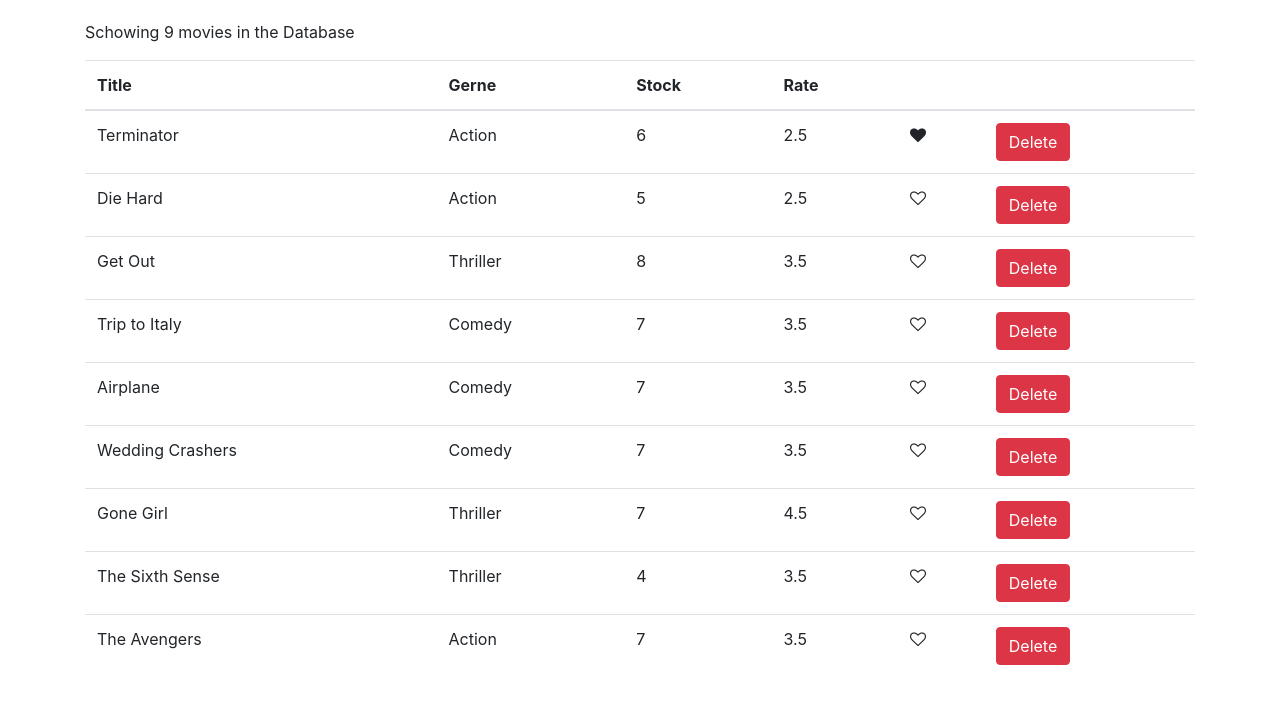
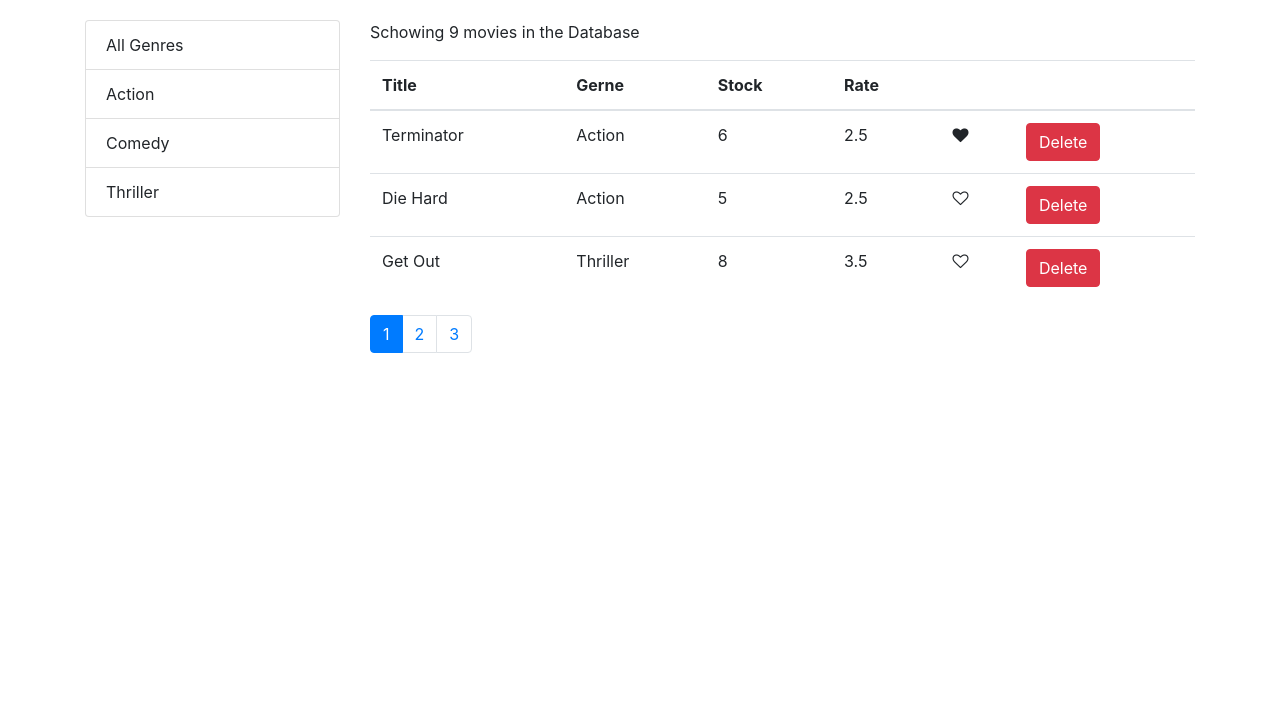
Before and after one commit to Kischa-hub/vidly, a React (Create React App) app: page / in a window 1280 px wide. Shown: the top 704 px of the page. Built offline with nearby package versions, Linux system fonts and the light colour scheme.

Commit message:
paging und Filter

```diff
--- a/package.json
+++ b/package.json
@@ -8,6 +8,8 @@
     "@testing-library/user-event": "^7.2.1",
     "bootstrap": "^4.5.3",
     "font-awesome": "^4.7.0",
+    "lodash": "^4.17.20",
+    "prop-types": "^15.6.2",
     "react": "^16.14.0",
     "react-dom": "^16.14.0",
     "react-scripts": "3.4.3"
--- /dev/null
+++ b/src/components/common/listGroup.jsx
@@ -0,0 +1,35 @@
+import { findLastIndex, sortedIndexOf } from "lodash";
+import React, { Component } from "react";
+
+const ListGroup = (props) => {
+  const {
+    items,
+    textProperty,
+    valuePropert,
+    onItemSelect,
+    selectedItem,
+  } = props;
+  return (
+    <ul className="list-group">
+      {items.map((item) => (
+        <li
+          key={item[valuePropert]}
+          className={
+            item === selectedItem ? "list-group-item active" : "list-group-item"
+          }
+          onClick={() => onItemSelect(item)}
+          style={{ cursor: "pointer" }}
+        >
+          {item[textProperty]}
+        </li>
+      ))}
+    </ul>
+  );
+
+  // ListGroup.defaultProps = {
+  //   textProperty: "name",
+  //   valuePropert: "_id",
+  // };
+};
+
+export default ListGroup;
--- /dev/null
+++ b/src/components/common/pagination.jsx
@@ -0,0 +1,42 @@
+import React from "react";
+import _lodash from "lodash";
+import PropTypes from "prop-types";
+const Pagination = (props) => {
+  //Objeckt distractring
+  const { itemCount, pageSize, currentPage, onPageChanged } = props;
+  //console.log("currentPage", currentPage);
+  const pagesCount = Math.ceil(itemCount / pageSize);
+  // console.log("pagesCount", pagesCount);
+  if (pagesCount === 1) return null;
+  const pages = _lodash.range(1, pagesCount + 1);
+
+  return (
+    <nav>
+      <ul className="pagination">
+        {pages.map((page) => (
+          <li
+            className={page === currentPage ? "page-item active" : "page-item"}
+            key={page}
+          >
+            <a
+              className="page-link"
+              onClick={() => onPageChanged(page)}
+              style={{ cursor: "pointer" }}
+            >
+              {page}
+            </a>
+          </li>
+        ))}
+      </ul>
+    </nav>
+  );
+
+  Pagination.propTypes = {
+    itemCount: PropTypes.number.isRequired,
+    pageSize: PropTypes.number.isRequired,
+    currentPage: PropTypes.number.isRequired,
+    onPageChanged: PropTypes.func.isRequired,
+  };
+};
+
+export default Pagination;
--- a/src/components/movies.jsx
+++ b/src/components/movies.jsx
@@ -1,10 +1,25 @@
 import React, { Component } from "react";
 import { getMovies } from "../services/fakeMovieService";
-import Like from "../components/common/like";
+import Like from "./common/like";
+import Pagination from "./common/pagination";
+import { paginate } from "../utils/paginat";
+import ListGroup from "../components/common/listGroup";
+import { getGenres } from "../services/fakeGenreService";
+
 class Movies extends Component {
   state = {
-    movies: getMovies(),
+    movies: [],
+    gernes: [], //getGenres(),
+    pageSize: 3,
+    currentPage: 1,
+
+    //Object distruction
+    // const count :
   };
+  componentDidMount() {
+    const geners = [{ name: "All Genres" }, ...getGenres()];
+    this.setState({ movies: getMovies(), gernes: geners });
+  }
 
   handeldelete = (movie) => {
     const movies = this.state.movies.filter((m) => m._id !== movie._id);
@@ -20,8 +35,18 @@
     this.setState({ movies: movies });
   };
 
+  handelPageChange = (page) => {
+    this.setState({ currentPage: page });
+  };
+
+  handelGenreSelect = (genre) => {
+    this.setState({ SelectedGenre: genre, currentPage: 1 });
+  };
+
   render() {
     const { length: moviesCount } = this.state.movies;
+    //Object distructure
+    const { movies, pageSize, currentPage, SelectedGenre } = this.state;
 
     if (moviesCount === 0)
       return (
@@ -30,9 +55,26 @@
         </p>
       );
 
+    const filtered =
+      SelectedGenre && SelectedGenre._id
+        ? movies.filter((m) => m.genre._id === SelectedGenre._id)
+        : movies;
+
+    const moviesPaging = paginate(filtered, currentPage, pageSize);
+
     return (
-      <React.Fragment>
-        <p>Schowing {moviesCount} movies in the Database</p>
+      <div className="row">
+        <div className="col-3">
+          <ListGroup
+            items={this.state.gernes}
+            onItemSelect={this.handelGenreSelect}
+            textProperty="name"
+            valuePropert="_id"
+            selectedItem={this.state.SelectedGenre}
+          ></ListGroup>
+        </div>
+        <div className="col">
+          <p>Schowing {filtered.length} movies in the Database</p>
           <table className="table">
             <thead>
               <tr>
@@ -45,7 +87,7 @@
               </tr>
             </thead>
             <tbody>
-            {this.state.movies.map((movie) => (
+              {moviesPaging.map((movie) => (
                 <tr key={movie._id}>
                   <td>{movie.title}</td>
                   <td>{movie.genre.name}</td>
@@ -69,7 +111,14 @@
               ))}
             </tbody>
           </table>
-      </React.Fragment>
+          <Pagination
+            itemCount={filtered.length}
+            pageSize={pageSize}
+            currentPage={currentPage}
+            onPageChanged={this.handelPageChange}
+          ></Pagination>
+        </div>
+      </div>
     );
   }
 }
--- /dev/null
+++ b/src/utils/paginat.js
@@ -0,0 +1,6 @@
+import _lodash from "lodash";
+
+export function paginate(items, pageNumber, pageSize) {
+  const startIndex = (pageNumber - 1) * pageSize;
+  return _lodash(items).slice(startIndex).take(pageSize).value();
+}
```
Also changed, not shown: 1 other file (tests, documents, lock files or other folders). Lines whose indentation alone changed are shown as unchanged.
